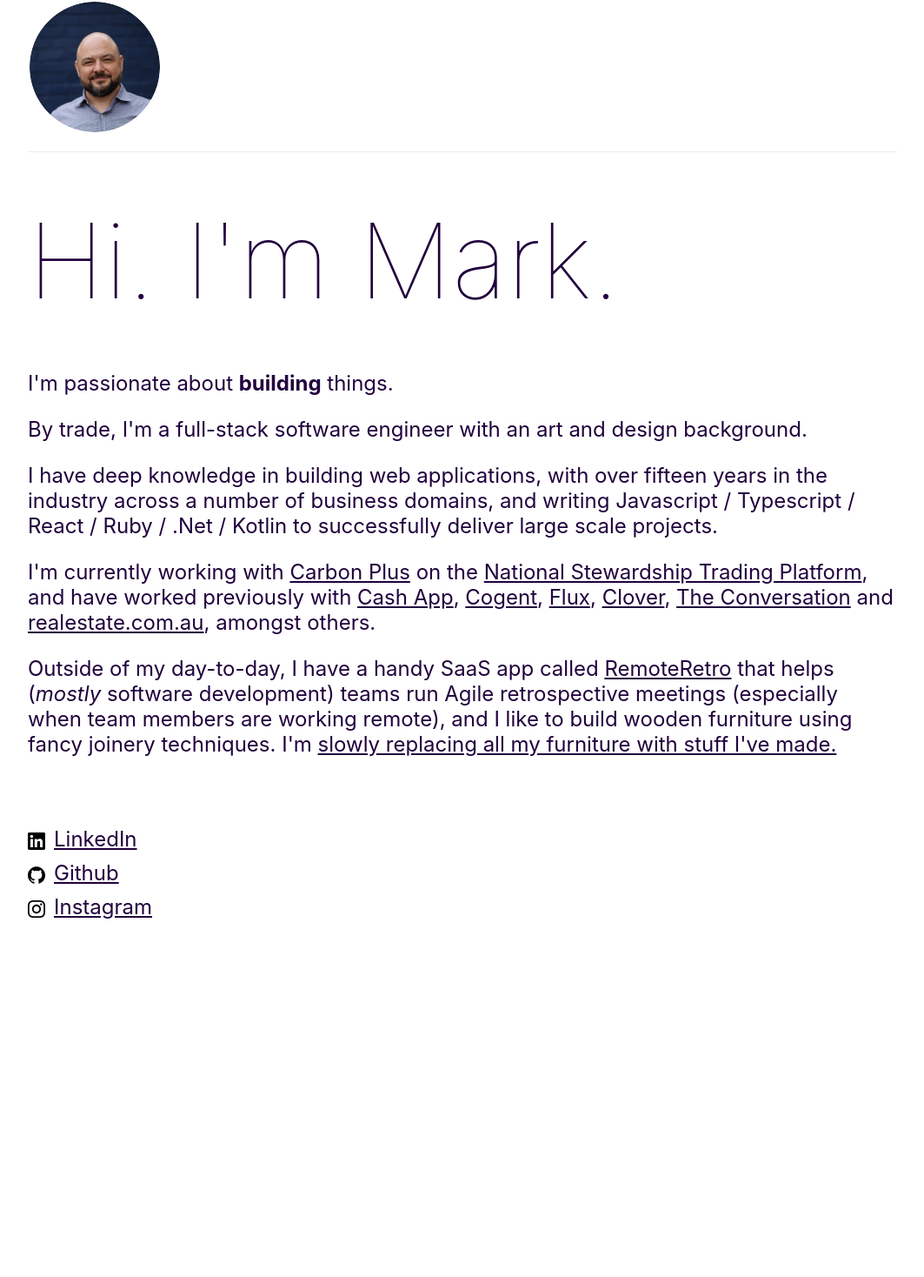
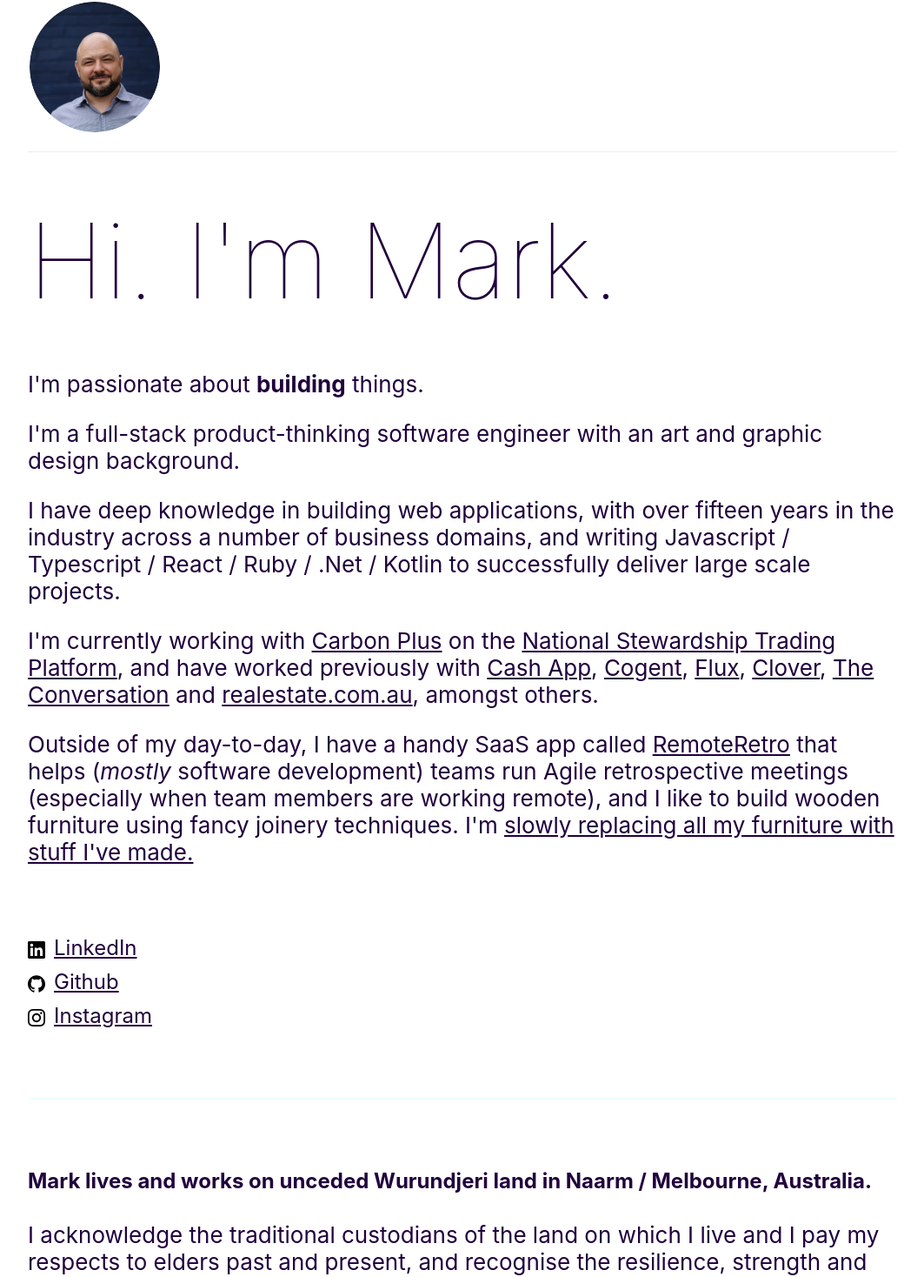
Before and after one commit to markcipolla/markcipolla.com, a Next.js app: page / in a window 1280 px wide. Shown: the part 20-1488 px from the top of the page at 87% size, without its empty margins (108-1171 px from the left). Before the commit the page ends 1157 px from the top, so only its background shows below. Built offline with nearby package versions, Linux system fonts and the light colour scheme.

Commit message:
Add land recognition and adjust font sizes

```diff
--- a/components/Footer/index.js
+++ b/components/Footer/index.js
@@ -21,6 +21,7 @@
 
 function Footer() {
   return (
+    <>
       <FooterList>
         <FooterLink>
           <a href="https://www.linkedin.com/in/mark-cipolla/">
@@ -41,6 +42,12 @@
           </a>
         </FooterLink>
       </FooterList>
+
+      <section className='appreciation'>
+        <h4>Mark lives and works on unceded Wurundjeri land in Naarm / Melbourne, Australia.</h4>
+        <p>I acknowledge the traditional custodians of the land on which I live and I pay my respects to elders past and present, and recognise the resilience, strength and pride of the Aboriginal and Torres Strait Islander communities.</p>
+      </section>
+    </>
   )
 }
 
--- a/pages/api/hello.js
+++ /dev/null
@@ -1,6 +0,0 @@
-// Next.js API route support: https://nextjs.org/docs/api-routes/introduction
-
-export default (req, res) => {
-  res.statusCode = 200
-  res.json({ name: 'John Doe' })
-}
--- a/pages/index.js
+++ b/pages/index.js
@@ -10,7 +10,7 @@
       </p>
 
       <p>
-        By trade, I'm a full-stack software engineer with an art and design background.
+        I'm a full-stack product-thinking software engineer with an art and graphic design background.
       </p>
 
       <p>
--- a/styles/globals.css
+++ b/styles/globals.css
@@ -22,9 +22,23 @@
   line-height: 0.75;
 }
 
-@media screen and (max-width: 280px) {
+.appreciation {
+  border-top: 1px solid lightcyan;
+  padding-top: 80px;
+  padding-bottom: 80px;
+}
+
+.appreciation h4 {
+  margin-top: 0;
+}
+
+@media screen and (min-width: 280px) {
   h1 {
-    font-size: 32px;
+    font-size: px;
+  }
+
+  p {
+    font-size: 20px;
   }
 }
 
@@ -32,6 +46,10 @@
   h1 {
     font-size: 120px;
   }
+
+  p {
+    font-size: 26px;
+  }
 }
 
 * {
```
Lines whose indentation alone changed are shown as unchanged.
